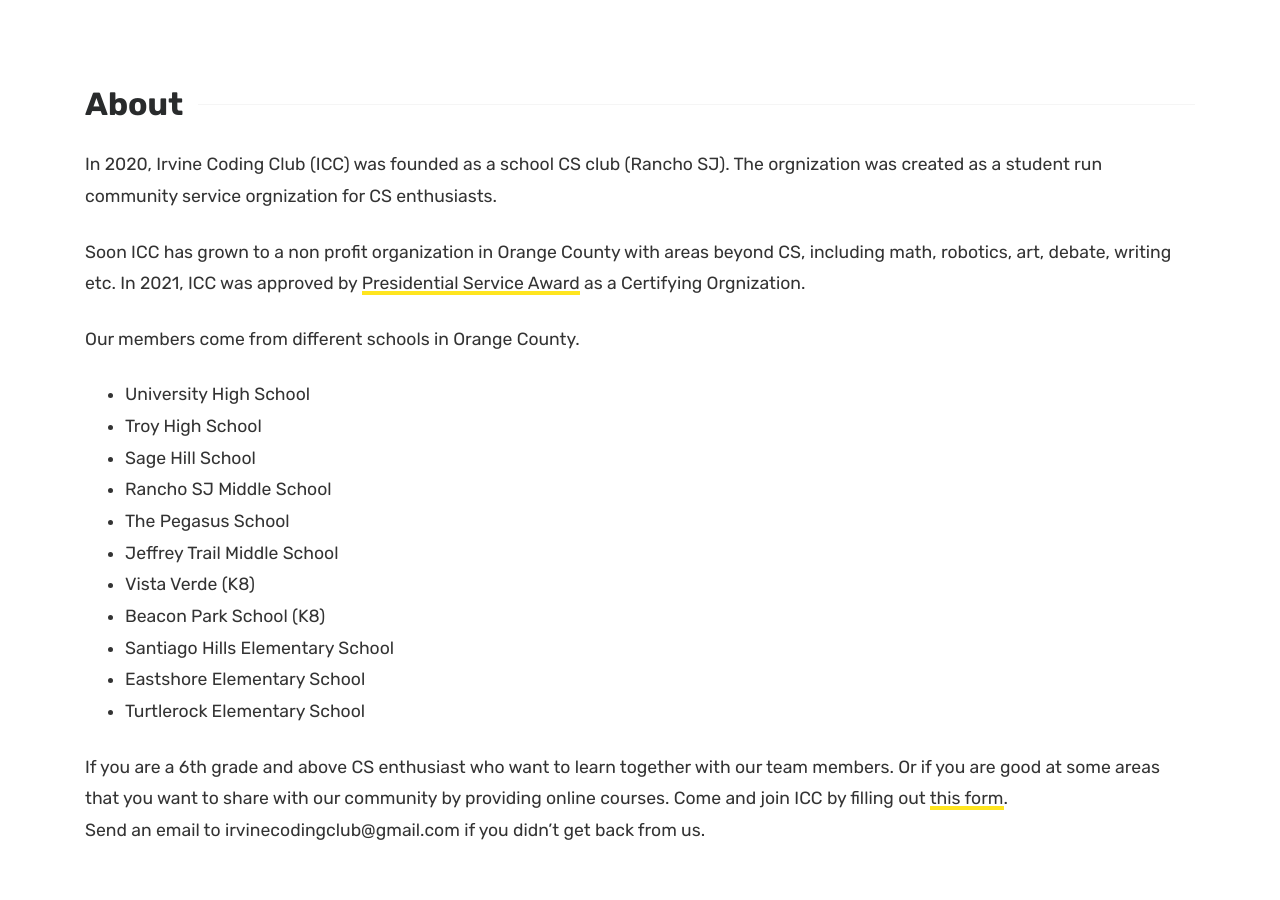
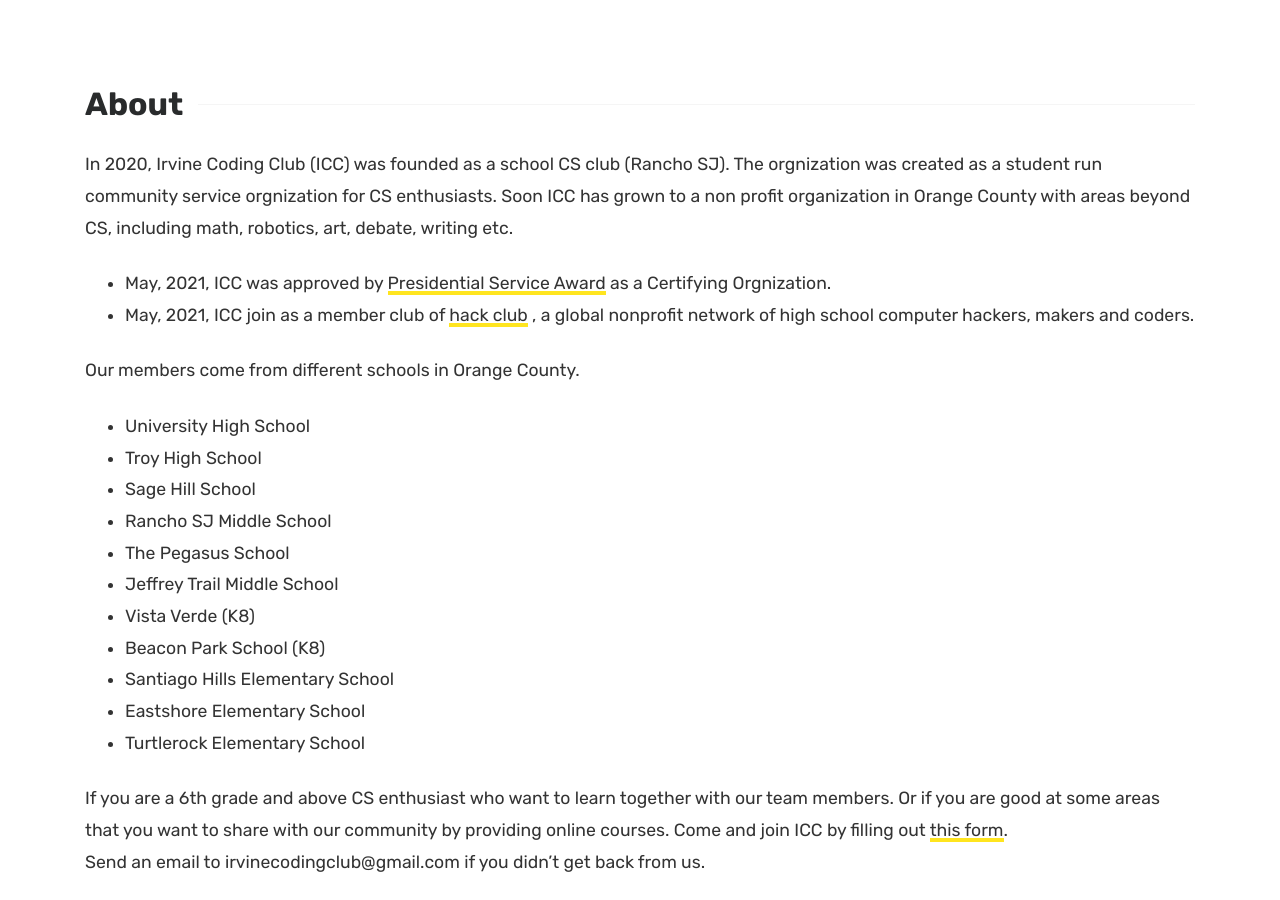
Before and after one commit to irvinecodingclub/irvinecodingclub.github.io, a Jekyll site: the page built from about.md, in a window 1280 px wide and 900 px high. Built offline with Jekyll 4.4.1, drawn with Linux system fonts in a browser that asks for light colours.

Commit message:
hack club

```diff
--- a/about.md
+++ b/about.md
@@ -5,10 +5,9 @@
 ---
 
 In 2020, Irvine Coding Club (ICC) was founded as a school CS club (Rancho SJ).
-The orgnization was created as a student run community service orgnization for CS enthusiasts.
-
-Soon ICC has grown to a non profit organization in Orange County with areas beyond CS, including math, robotics, art, debate, writing etc. In 2021,
-ICC was approved by [Presidential Service Award](https://www.presidentialserviceawards.gov/) as a Certifying Orgnization.
+The orgnization was created as a student run community service orgnization for CS enthusiasts. Soon ICC has grown to a non profit organization in Orange County with areas beyond CS, including math, robotics, art, debate, writing etc.
+* May, 2021, ICC was approved by [Presidential Service Award](https://www.presidentialserviceawards.gov/) as a Certifying Orgnization.
+* May, 2021, ICC join as a member club of [hack club](https://hackclub.com/) , a global nonprofit network of high school computer hackers, makers and coders.
 
 
 Our members come from different schools in Orange County.
```
